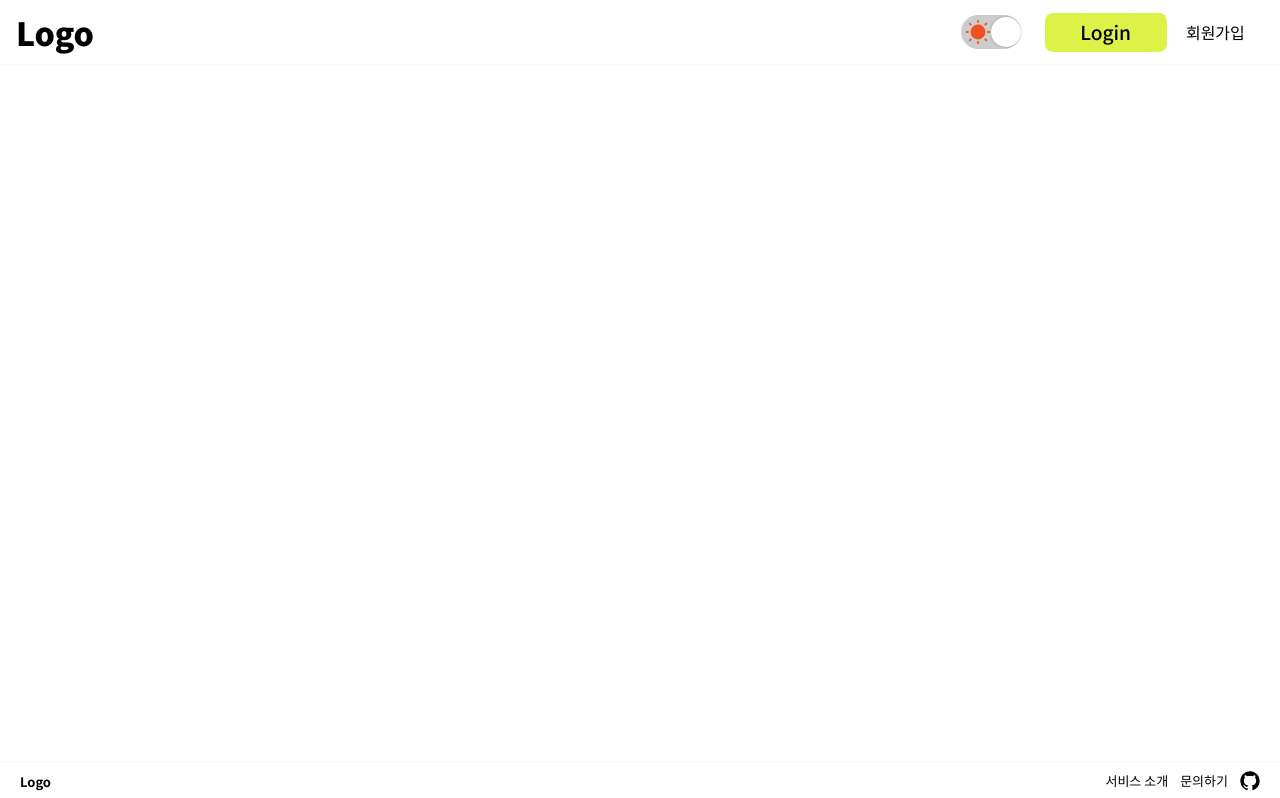
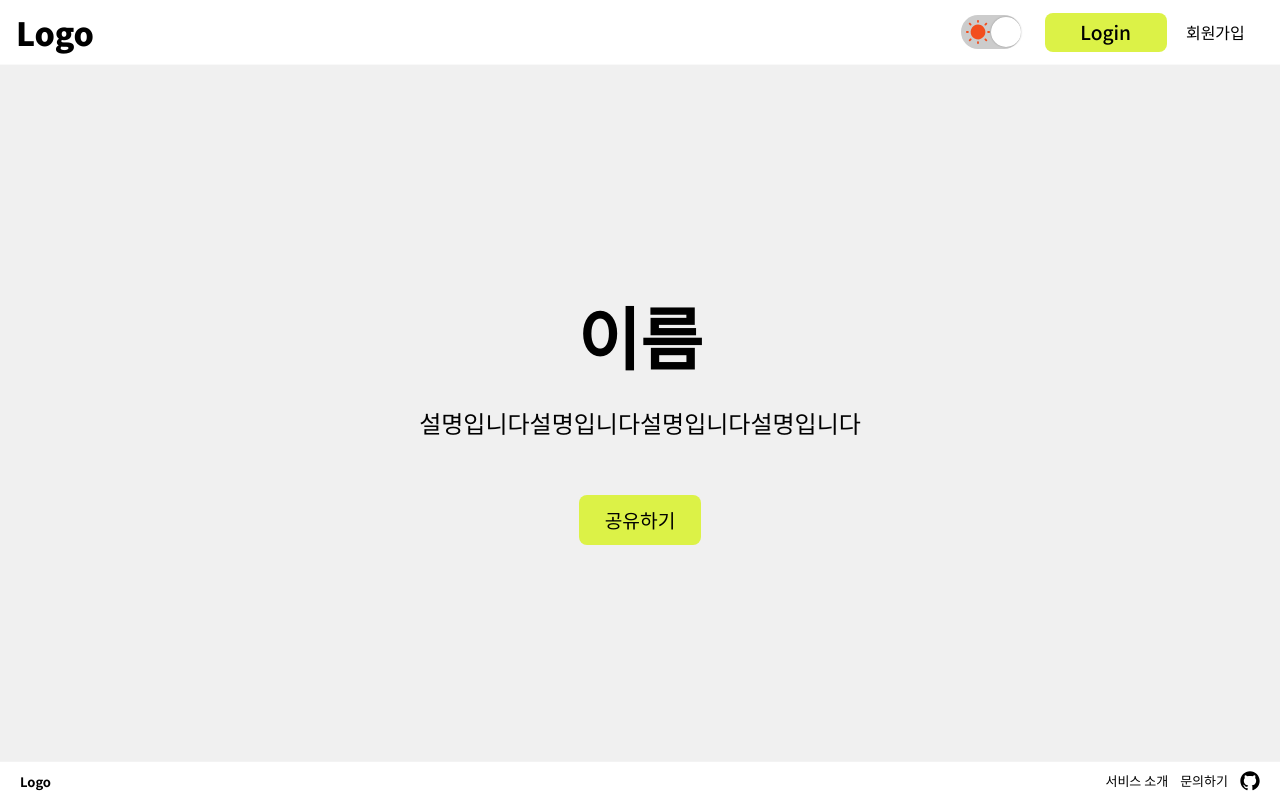
Before and after one commit to codestates-seb/seb43_main_001, a React (Create React App) app in the folder client/: page / in a window 1280 px wide. Shown: the top 798 px of the page. Built offline with nearby package versions, Linux system fonts and the light colour scheme; no server answers; data requests are answered from the project's data file; what @xeger/quill-image-actions, @xeger/quill-image-formats would draw is missing.

Commit message:
feat: GeneraLayout에 oulet 추가

```diff
--- a/client/src/layout/GeneraLayout.tsx
+++ b/client/src/layout/GeneraLayout.tsx
@@ -1,15 +1,17 @@
+import { Outlet } from 'react-router-dom';
+
 import Header from './header/Header';
 import Footer from './footer/Footer';
 import Main from './main/Main';
-interface GeneralLayoutProps {
-  children: React.ReactNode;
-}
+
 // 필요에 따라서 outlet을 사용할 수도 있음
-const GeneraLayout: React.FC<GeneralLayoutProps> = ({ children }) => {
+const GeneraLayout = () => {
   return (
     <>
       <Header />
-      <Main>{children}</Main>
+      <Main>
+        <Outlet />
+      </Main>
       <Footer />
     </>
   );
```
